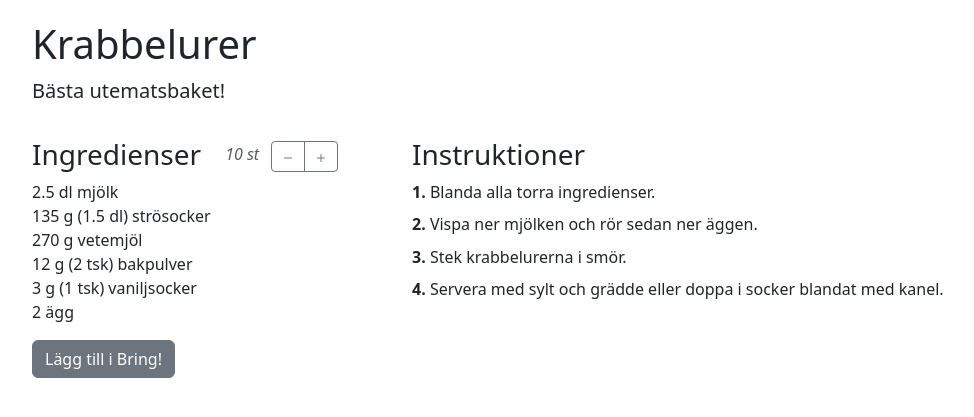
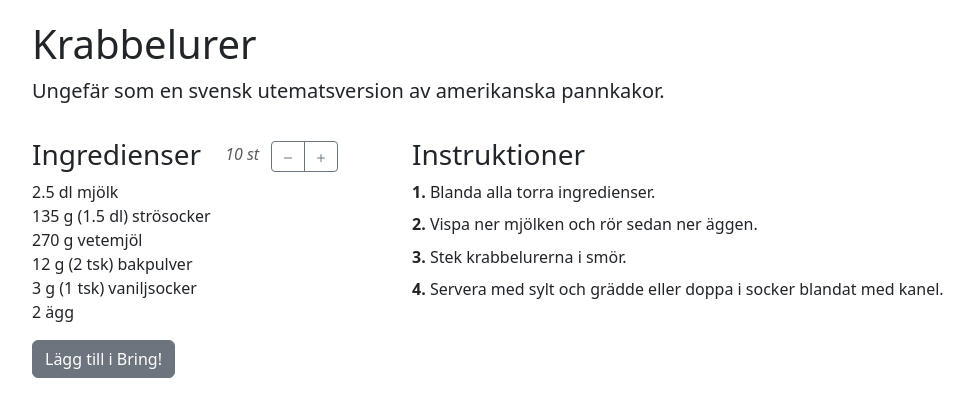
Before and after one commit to jolars/recipes, a Jekyll site: the page built from _recipes/krabbelurer.md, in a window 1280 px wide, cut to the strip 184-601 px from the top of the page. Shown: the whole strip, without its empty margins (145-1119 px from the left). Built offline with Jekyll 4.4.1, drawn with Linux system fonts in a browser that asks for light colours.

Commit message:
feat: update description for krabbelurer

```diff
--- a/_recipes/krabbelurer.md
+++ b/_recipes/krabbelurer.md
@@ -3,7 +3,7 @@ layout: recipe
 title: "Krabbelurer"
 categories: bak
 tags: utemat
-excerpt: Bästa utematsbaket!
+excerpt: Ungefär som en svensk utematsversion av amerikanska pannkakor.
 img: assets/img/krabbelurer.jpg
 cook_time: PT10M
 prep_time: PT5M
```
